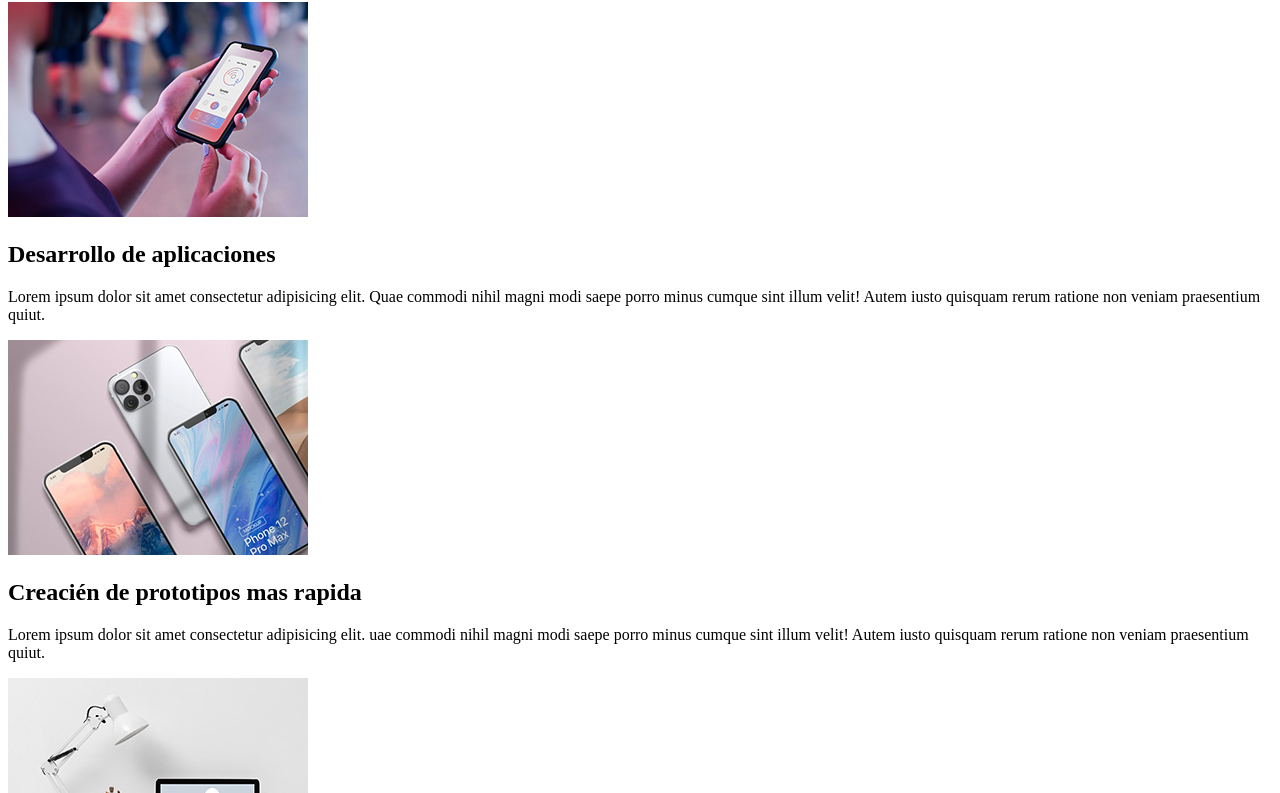
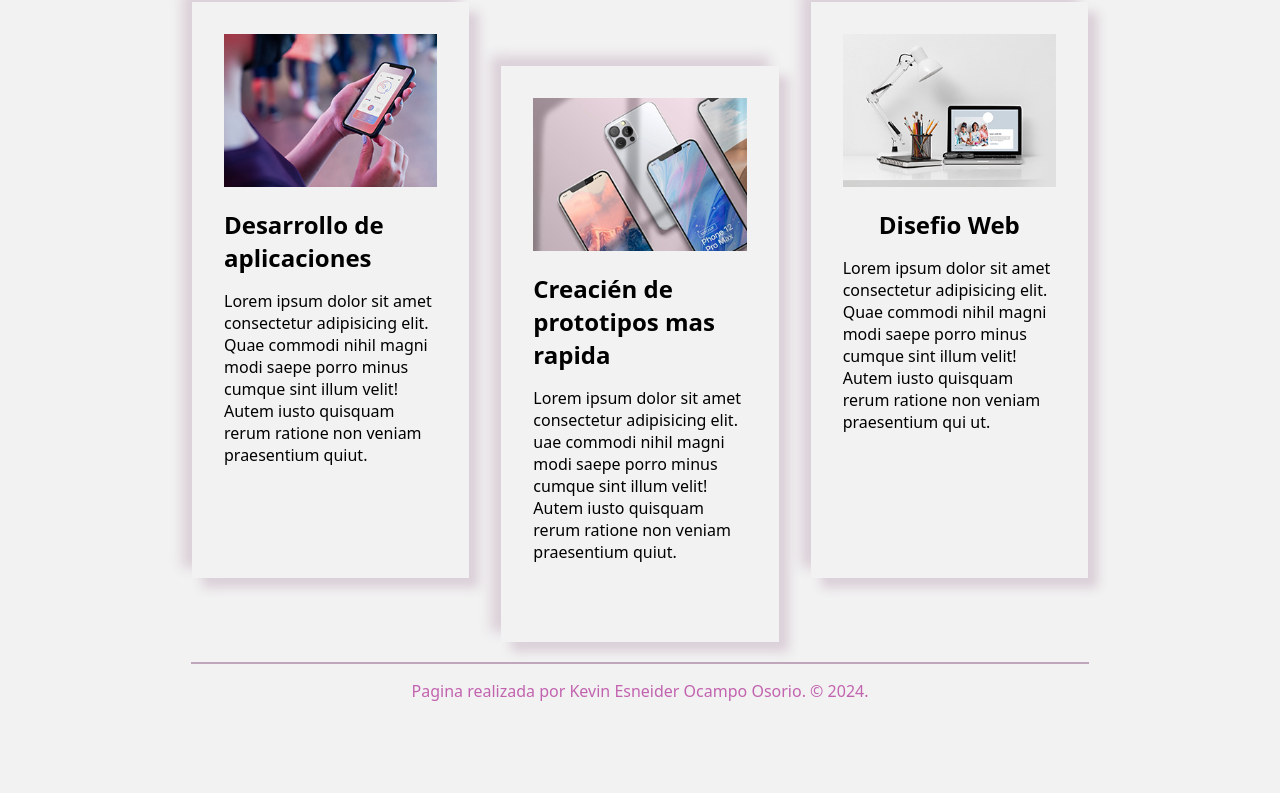
Before and after one commit to kelvinocampo/Examen, a plain HTML site: page index.html in a window 1280 px wide. Shown: the part 78-871 px from the top of the page. After the commit the page ends 800 px from the top, so only its background shows below. Drawn offline with Linux system fonts and the light colour scheme.

Commit message:
0.9 finish

```diff
--- a/index.html
+++ b/index.html
@@ -27,7 +27,7 @@
                     quiut.</p>
             </div>
         </section>
-        <section>
+        <section class="item-down">
             <div class="section-item">
                 <div class="img">
                     <img src="assets/images/02.jpg" alt="">
--- a/styles/style.css
+++ b/styles/style.css
@@ -1,3 +1,96 @@
-header{
+* {
+    padding: 0;
+    margin: 0;
+    font-family: system-ui, -apple-system, BlinkMacSystemFont, 'Segoe UI', Roboto, Oxygen, Ubuntu, Cantarell, 'Open Sans', 'Helvetica Neue', sans-serif;
+}
 
+body {
+    background-color: #f2f2f2;
+    height: 100vh;
+    width: 100%;
 }
+
+header,
+main,
+footer {
+    margin: auto;
+    width: 70%;
+}
+
+main {
+    display: flex;
+    gap: 2rem;
+    justify-content: center;
+    height: 80vh;
+}
+
+header {
+    height: 10vh;
+    text-align: center;
+}
+
+h1 {
+    font-weight: 500;
+    font-size: 3rem;
+    color: #c263af;
+}
+
+section {
+    display: flex;
+    width: 24rem;
+}
+
+.section-item {
+    width: 100%;
+    height: 32rem;
+    gap: 1rem;
+    display: flex;
+    flex-direction: column;
+    align-items: center;
+    padding: 2rem;
+    box-shadow: 10px 10px 10px #dbd0d8, -10px -10px 1cap #dbd0d8;
+}
+
+.item-down {
+    align-items: end;
+}
+
+footer {
+    display: flex;
+    flex-direction: column;
+    justify-content: center;
+    align-items: center;
+    gap: 1rem;
+    height: 10vh;
+}
+
+.img{
+    width: 100%;
+}
+.img img{
+    width: 100%;
+}
+
+footer hr {
+    width: 100%;
+    border: 1px solid #bfa6ba;
+}
+
+footer p {
+    color: #c263af;
+}
+@media (max-width:480px) {
+    main{
+        height: auto;
+        flex-wrap: wrap;
+    }
+    h1{
+        font-size: 2rem;
+    }
+    main{
+        padding: 2rem 0;
+    }
+    .section-item{
+        height: 26rem;
+    }
+}
```
